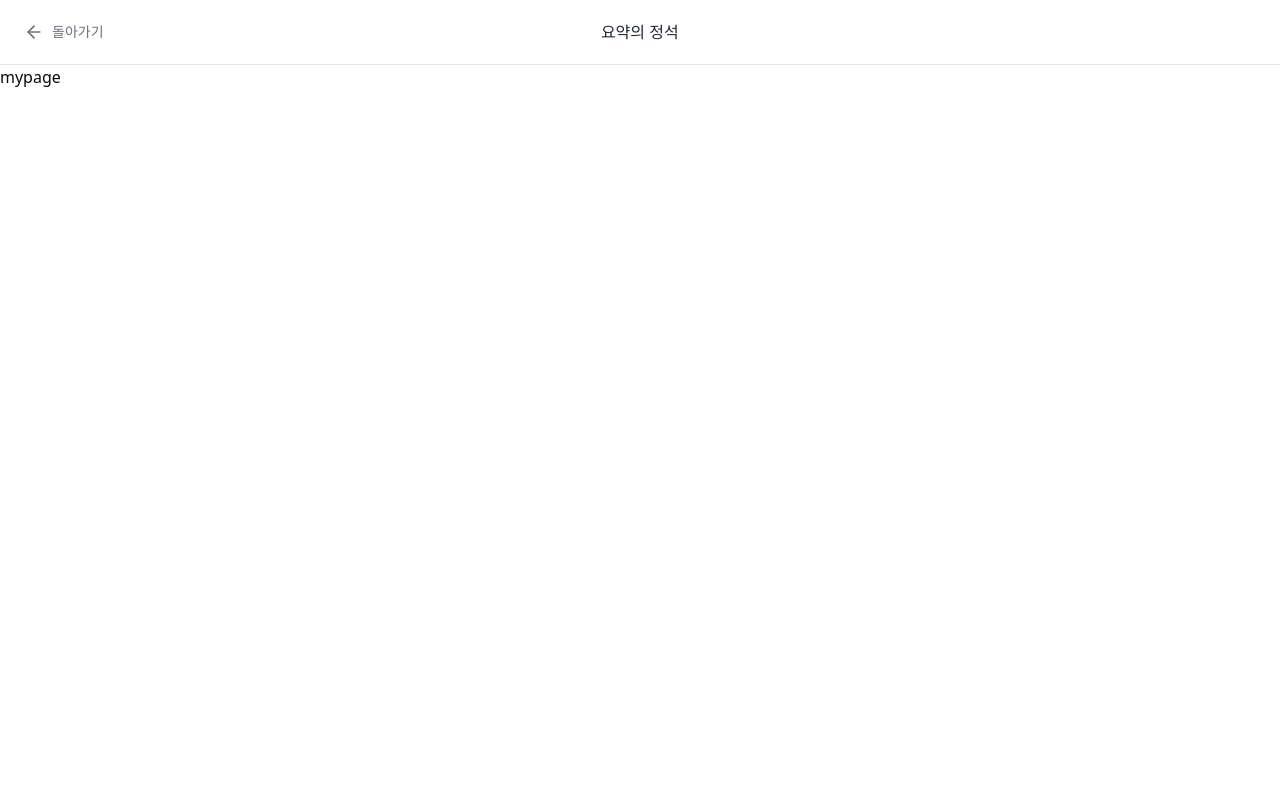
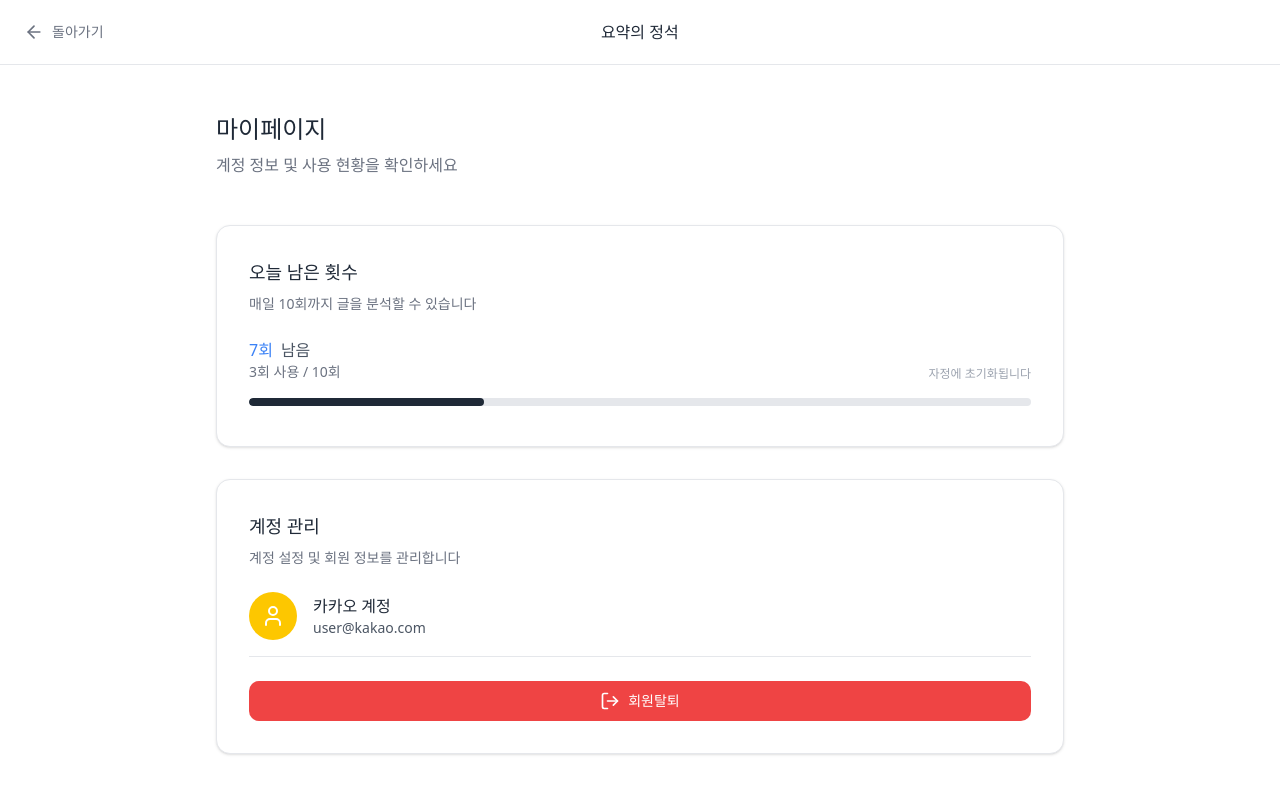
Before and after one commit to Fairy-s-Essentials/yojeong_fe, a React (Vite) app: page /mypage in a window 1280 px wide. Shown: the top 794 px of the page. Built offline with nearby package versions, Linux system fonts and the light colour scheme; no server answers.

Commit message:
design: 마이페이지 UI완료

```diff
--- a/src/pages/MyPage.tsx
+++ b/src/pages/MyPage.tsx
@@ -1,3 +1,131 @@
+import { useState } from 'react';
+import { LogOut, User as UserIcon } from 'lucide-react';
+import { useAuth } from '@/hooks/auth/useAuth';
+import { Button } from '@/components';
+import {
+  AlertDialog,
+  AlertDialogAction,
+  AlertDialogCancel,
+  AlertDialogContent,
+  AlertDialogDescription,
+  AlertDialogFooter,
+  AlertDialogHeader,
+  AlertDialogTitle,
+} from '@/components';
+
 export const MyPage = () => {
-  return <div>mypage</div>;
+  const { user, isLoading } = useAuth();
+  const [isDeleteDialogOpen, setIsDeleteDialogOpen] = useState(false);
+
+  // TODO: API 연동 필요
+  const usedCount = 3; // 사용한 횟수
+  const maxCount = 10; // 최대 횟수
+  const remainingCount = maxCount - usedCount; // 남은 횟수
+  const progressPercentage = (usedCount / maxCount) * 100;
+
+  const handleDeleteAccount = () => {
+    // TODO: 회원탈퇴 API 연동
+    console.log('회원탈퇴 API 호출');
+    setIsDeleteDialogOpen(false);
+  };
+
+  if (isLoading) {
+    return (
+      <div className="flex flex-col items-center max-w-4xl mx-auto px-6 py-12">
+        <div className="w-full space-y-8">
+          <div className="h-40 bg-app-gray-100 rounded-xl animate-pulse" />
+          <div className="h-32 bg-app-gray-100 rounded-xl animate-pulse" />
+        </div>
+      </div>
+    );
+  }
+
+  return (
+    <>
+      <div className="flex flex-col items-center max-w-4xl mx-auto px-6 py-12">
+        {/* 페이지 제목 */}
+        <div className="w-full mb-12">
+          <h1 className="text-2xl font-medium text-app-gray-800 mb-2">마이페이지</h1>
+          <p className="text-app-gray-500">계정 정보 및 사용 현황을 확인하세요</p>
+        </div>
+
+        {/* 오늘 남은 횟수 섹션 */}
+        <div className="w-full mb-8">
+          <div className="bg-white rounded-xl p-8 shadow-sm border border-app-gray-200">
+            <h2 className="text-lg font-medium text-app-gray-800 mb-2">오늘 남은 횟수</h2>
+            <p className="text-sm text-app-gray-500 mb-6">매일 {maxCount}회까지 글을 분석할 수 있습니다</p>
+
+            {/* 남은 횟수 표시 */}
+            <div className="flex items-end justify-between mb-4">
+              <div>
+                <div>
+                  <span className="text-md  text-app-blue">{remainingCount}회</span>
+                  <span className="text-app-gray-600 ml-2">남음</span>
+                </div>
+                <div className="text-sm text-app-gray-500">
+                  {usedCount}회 사용 / {maxCount}회
+                </div>
+              </div>
+              <p className="text-xs text-app-gray-400 text-right">자정에 초기화됩니다</p>
+            </div>
+
+            {/* 프로그레스 바 */}
+            <div className="relative w-full h-2 bg-app-gray-200 rounded-full overflow-hidden mb-2">
+              <div
+                className="absolute top-0 left-0 h-full bg-app-gray-800 rounded-full transition-all duration-300"
+                style={{ width: `${progressPercentage}%` }}
+              />
+            </div>
+          </div>
+        </div>
+
+        {/* 계정 관리 섹션 */}
+        <div className="w-full">
+          <div className="bg-white rounded-xl p-8 shadow-sm border border-app-gray-200">
+            <h2 className="text-lg font-medium text-app-gray-800 mb-2">계정 관리</h2>
+            <p className="text-sm text-app-gray-500 mb-6">계정 설정 및 회원 정보를 관리합니다</p>
+
+            {/* 카카오 계정 정보 */}
+            <div className="flex items-center mb-6 gap-4 border-b-gray-200 border-b-1 pb-4">
+              <div className="w-12 h-12 rounded-full bg-yellow-400 flex items-center justify-center">
+                <UserIcon className="w-6 h-6 text-white" />
+              </div>
+              <div className="flex-1">
+                <p className="font-medium text-app-gray-800">카카오 계정</p>
+                <p className="text-sm text-app-gray-600">{user?.email || 'user@kakao.com'}</p>
+              </div>
+            </div>
+
+            {/* 회원탈퇴 버튼 */}
+            <Button
+              onClick={() => setIsDeleteDialogOpen(true)}
+              className="w-full h-10 bg-app-red hover:bg-red-700 text-white rounded-lg transition-colors cursor-pointer flex items-center justify-center gap-2"
+            >
+              <LogOut className="w-5 h-5" />
+              회원탈퇴
+            </Button>
+          </div>
+        </div>
+      </div>
+
+      {/* 회원탈퇴 확인 다이얼로그 */}
+      <AlertDialog open={isDeleteDialogOpen} onOpenChange={setIsDeleteDialogOpen}>
+        <AlertDialogContent className="bg-white">
+          <AlertDialogHeader>
+            <AlertDialogTitle className="text-app-gray-800">정말 탈퇴하시겠습니까?</AlertDialogTitle>
+            <AlertDialogDescription className="text-app-gray-600">
+              탈퇴하시면 모든 학습 기록과 데이터가 삭제됩니다.
+              <br />이 작업은 되돌릴 수 없습니다.
+            </AlertDialogDescription>
+          </AlertDialogHeader>
+          <AlertDialogFooter>
+            <AlertDialogCancel className="cursor-pointer">취소</AlertDialogCancel>
+            <AlertDialogAction onClick={handleDeleteAccount} className="cursor-pointer bg-app-red hover:bg-red-700">
+              탈퇴하기
+            </AlertDialogAction>
+          </AlertDialogFooter>
+        </AlertDialogContent>
+      </AlertDialog>
+    </>
+  );
 };
```
